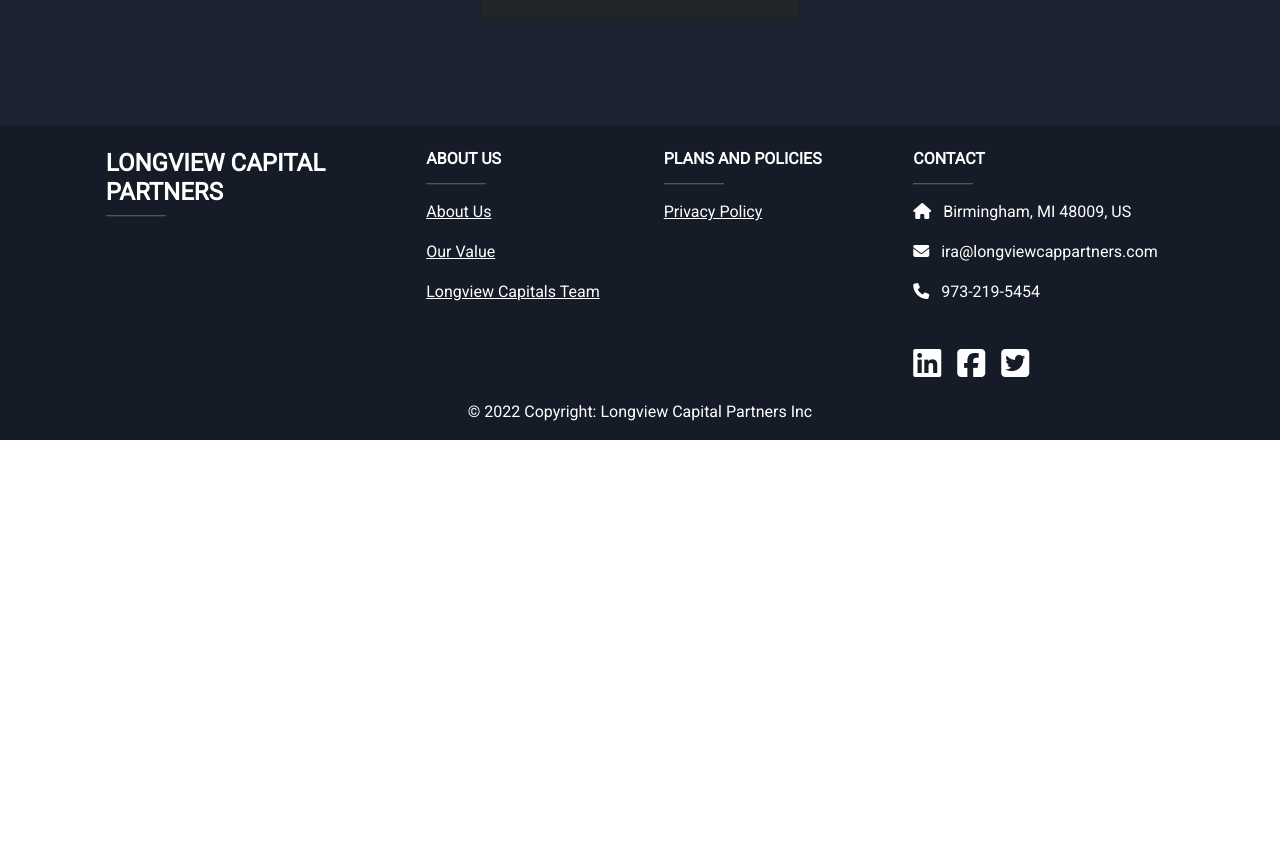
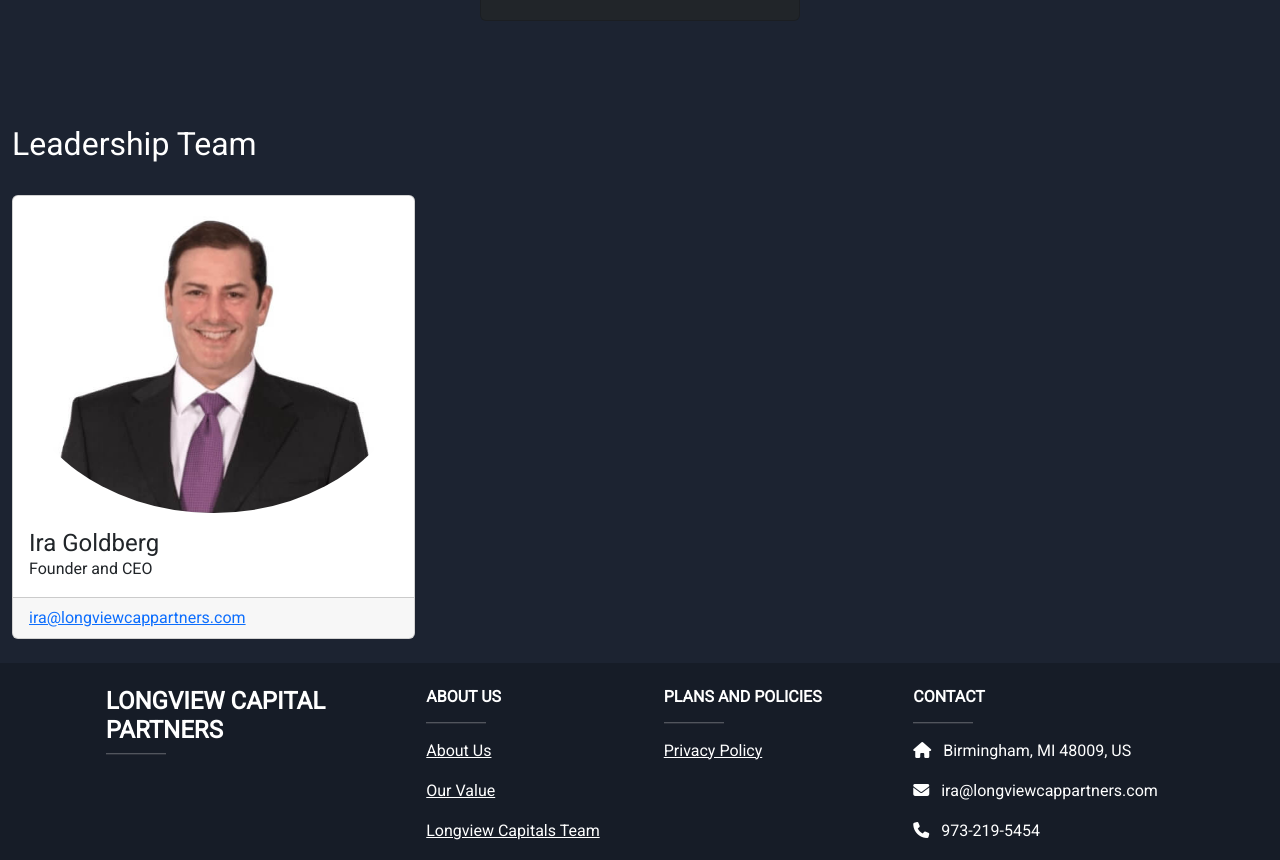
Before and after one commit to Fiscal2/longview-cap-partners, an Angular app: page /ourteam in a window 1280 px wide. Shown: the part 545-1405 px from the top of the page. Before the commit the page ends 985 px from the top, so only its background shows below. Built offline with nearby package versions, Linux system fonts and the light colour scheme.

Commit message:
different our team

```diff
--- a/src/app/our-team/our-team.component.html
+++ b/src/app/our-team/our-team.component.html
@@ -1,12 +1,34 @@
 <div class="container-fluid text-white" style="height: 35rem; background-color: #1c2331">
-    <h1 class="p-4 text-center">The Team</h1>
-    <div class="card mx-auto text-white bg-dark" style="width: 20rem; height: 22rem;">
-        <img src="../../assets/iraProfile.jpg" style="width:18rem; height: 18rem;" class="mx-auto p-3 pb-0 rounded-circle" alt="...">
-        <div class="card-body">
-          <h1 class="card-text text-center">Ira Goldberg</h1>
-          <p  class="card-text text-center">Chairman and CEO</p>
+  <h1 class="p-4 text-center">The Team</h1>
+  <div class="card mx-auto text-white bg-dark" style="width: 20rem; height: 22rem;">
+    <img src="../../assets/iraProfile.jpg" style="width:18rem; height: 18rem;" class="mx-auto p-3 pb-0 rounded-circle"
+      alt="...">
+    <div class="card-body">
+      <h1 class="card-text text-center">Ira Goldberg</h1>
+      <p class="card-text text-center">Chairman and CEO</p>
+    </div>
+  </div>
+</div>
+
+<div class="container-fluid" style="background-color: #1c2331">
+  <div class="row mb-4">
+    <div class="col">
+      <h2 class="text-white">Leadership Team</h2>
+    </div>
+  </div>
+  <div class="row pb-4">
+    <div class="col-6 col-md-4 d-flex">
+      <div class="card">
+        <img src="../../assets/iraProfile.jpg" class="card-img-top rounded-circle" alt="Ira Goldberg">
+        <div class="card-body py-3">
+          <h4 class="mb-0">Ira Goldberg</h4>
+          <span>Founder and CEO</span>
+        </div>
+        <div class="card-footer">
+          <a href="#">ira@longviewcappartners.com</a>
         </div>
       </div>
+    </div>
+  </div>
 </div>
-
 <!-- background-color: #0c4aa0; -->
```
